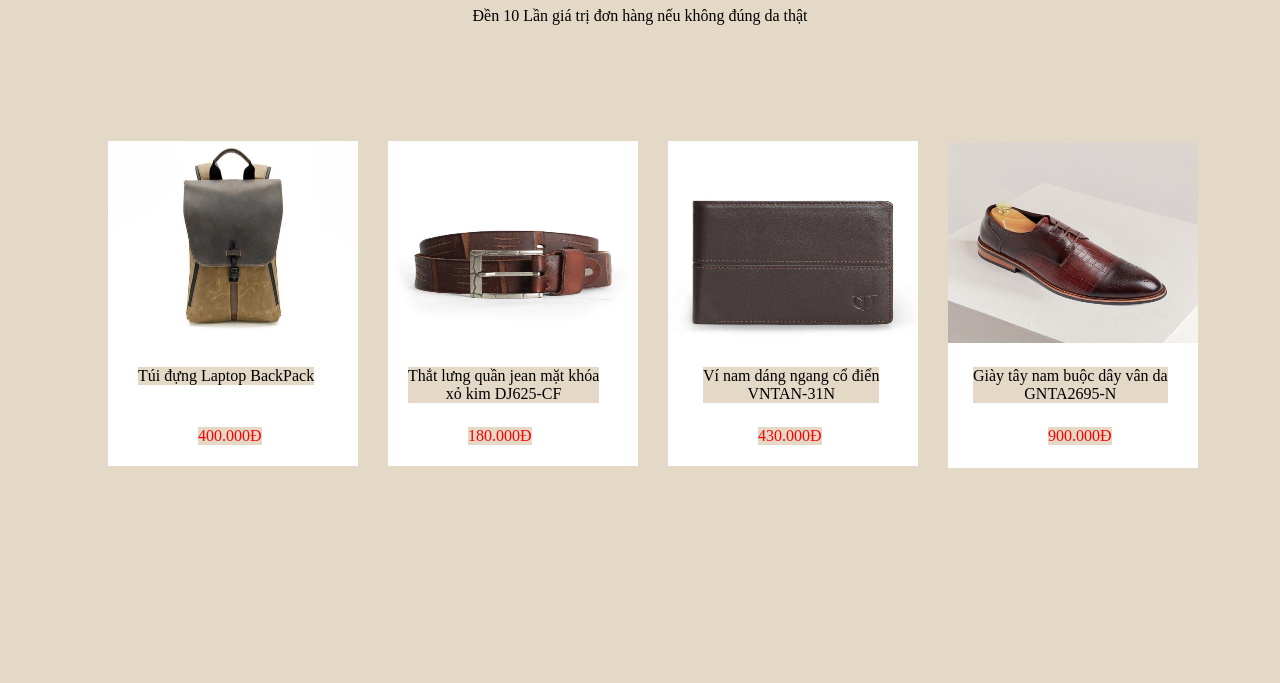
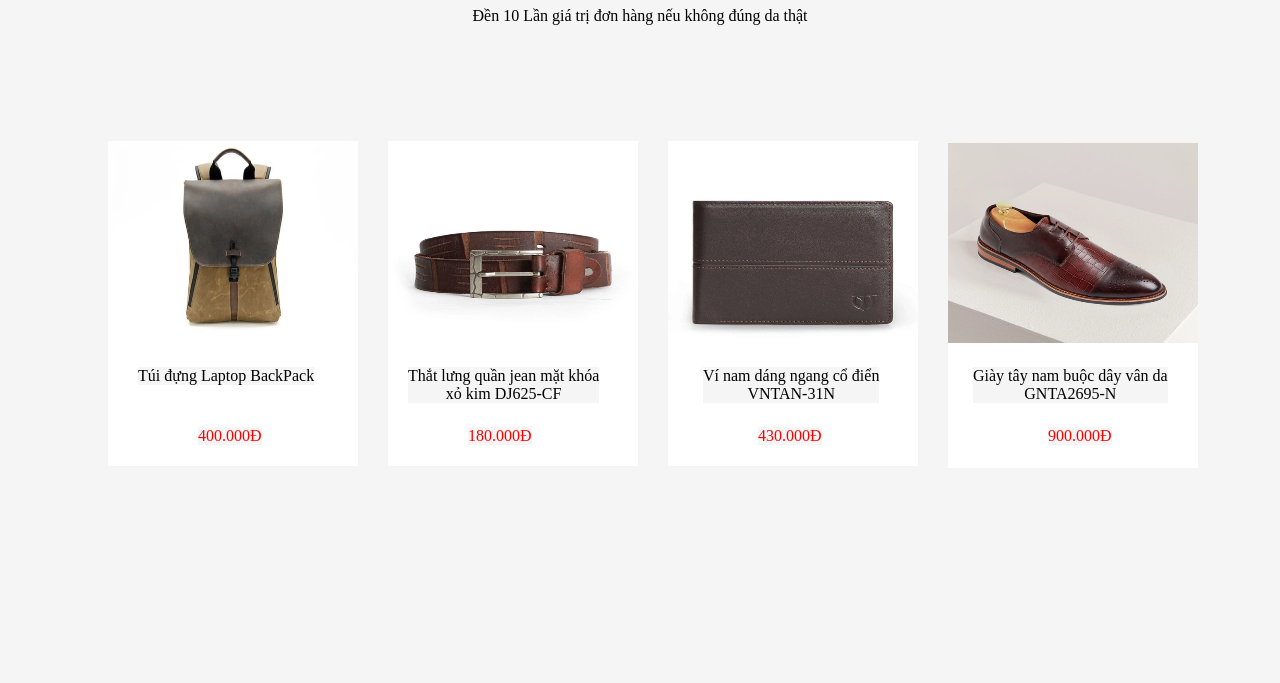
Before and after one commit to hothibich0211/Fashion, a plain HTML site: page index.html in a window 1280 px wide. Shown: the part 117-800 px from the top of the page. Drawn offline with Linux system fonts and the light colour scheme.

Commit message:
create update new

```diff
--- a/index.html
+++ b/index.html
@@ -8,7 +8,7 @@
     <style>
 
         *{
-            background-color:#e4d9c6;
+            background-color:#F5F5F5;
         }
         h1{
             text-align: center;
```
